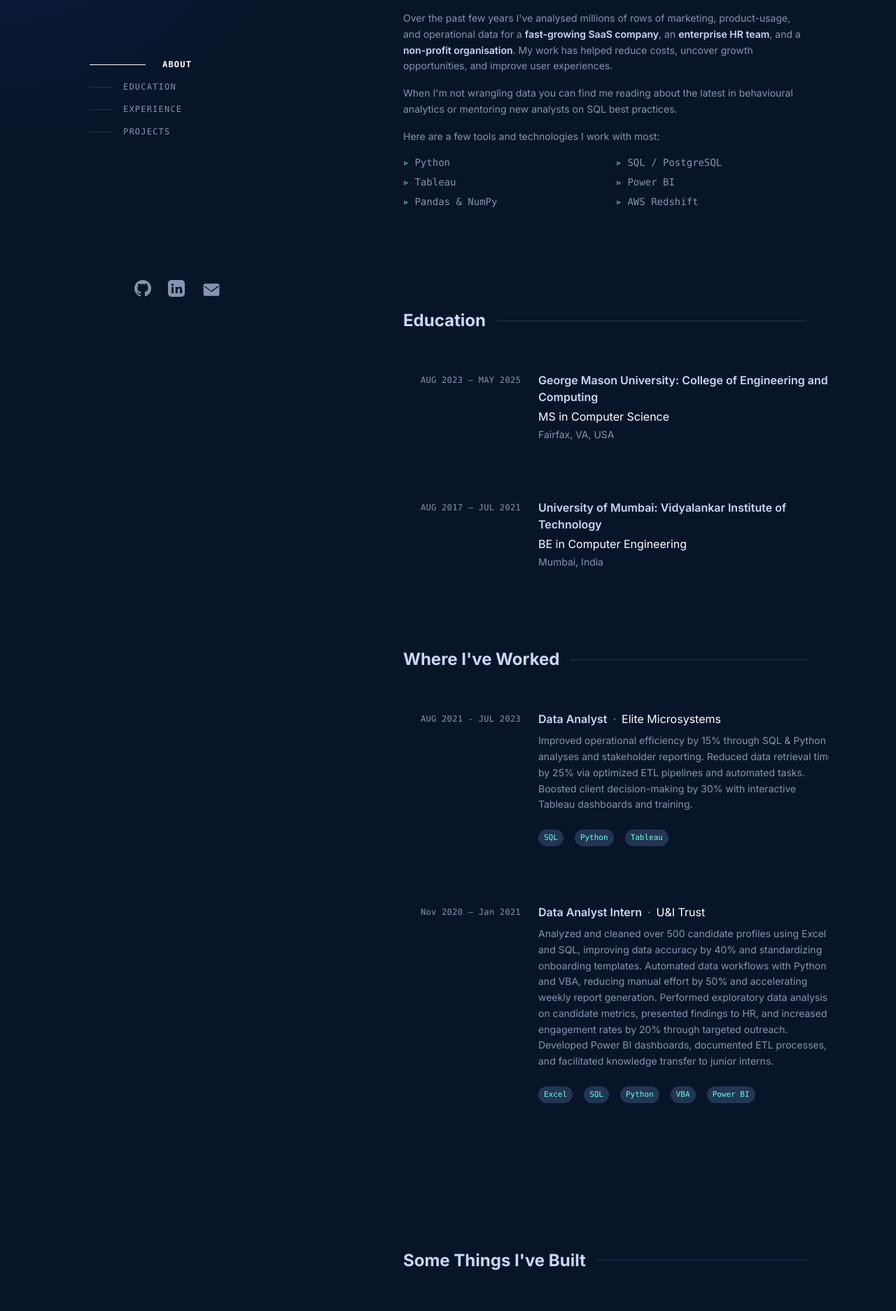
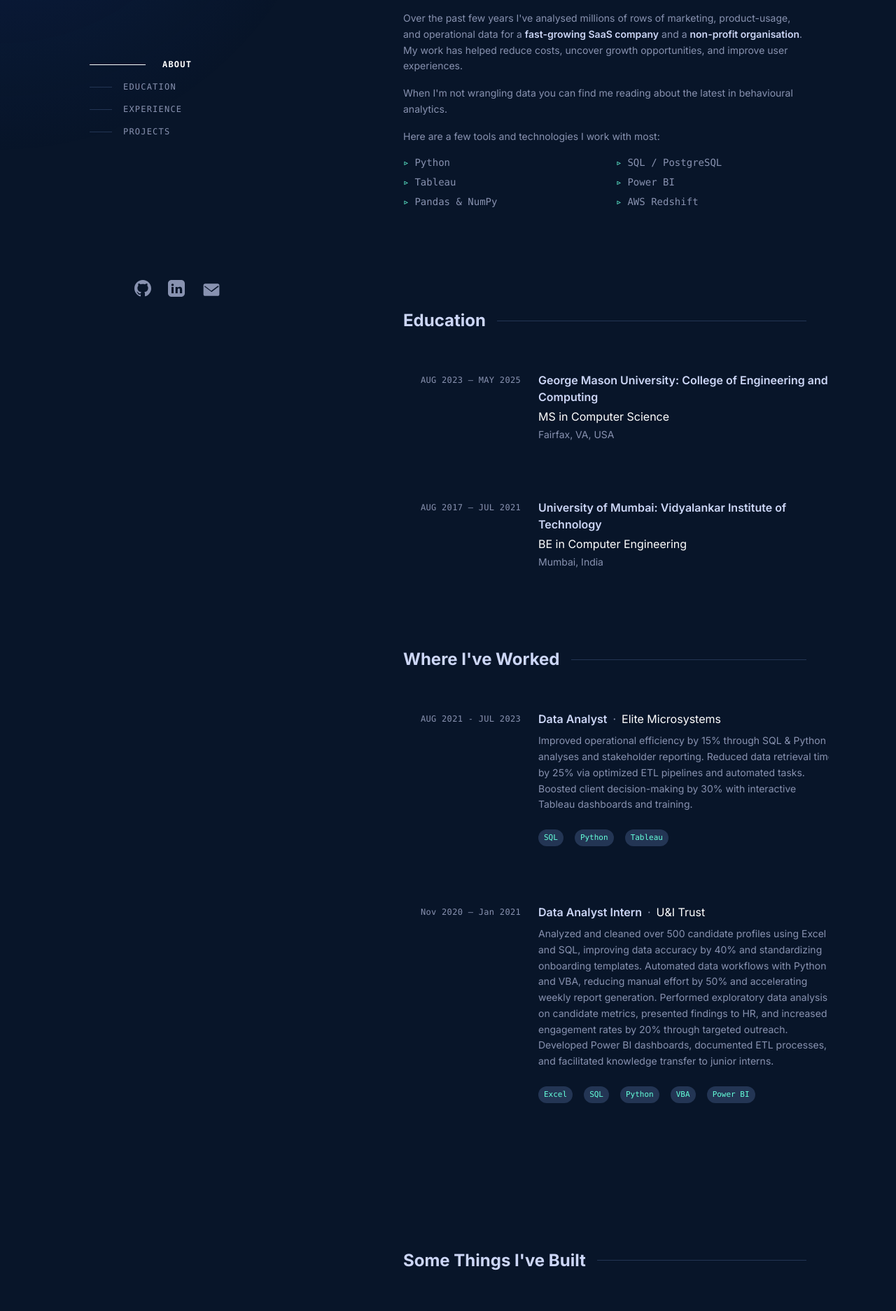
Before and after one commit to Hyperion3112/my-portfolio, a React (Create React App) app: page / in a window 1280 px wide. Shown: the part 260-2133 px from the top of the page at 70% size. Built offline with nearby package versions, Linux system fonts and the light colour scheme.

Commit message:
Update Projects section: make project titles clickable links

```diff
--- a/src/components/About.jsx
+++ b/src/components/About.jsx
@@ -39,10 +39,10 @@ export default function About() {
           Hello! I'm <span className="text-[#ccd6f6] font-semibold">Shaunak</span>, a <span className="text-[#ccd6f6] font-semibold">data analyst</span> who loves to dive deep into data and surface clear, actionable insights. From building dashboards that empower executives to automating data pipelines that save hours every week, I enjoy turning messy datasets into stories that drive business decisions.
         </p>
         <p className="text-[#8892b0] mb-4 leading-relaxed">
-          Over the past few years I've analysed millions of rows of marketing, product-usage, and operational data for a <span className="text-[#ccd6f6] font-semibold">fast-growing SaaS company</span>, an <span className="text-[#ccd6f6] font-semibold">enterprise HR team</span>, and a <span className="text-[#ccd6f6] font-semibold">non-profit organisation</span>. My work has helped reduce costs, uncover growth opportunities, and improve user experiences.
+          Over the past few years I've analysed millions of rows of marketing, product-usage, and operational data for a <span className="text-[#ccd6f6] font-semibold">fast-growing SaaS company</span> and a <span className="text-[#ccd6f6] font-semibold">non-profit organisation</span>. My work has helped reduce costs, uncover growth opportunities, and improve user experiences.
         </p>
         <p className="text-[#8892b0] mb-4 leading-relaxed">
-          When I'm not wrangling data you can find me reading about the latest in behavioural analytics or mentoring new analysts on SQL best practices.
+          When I'm not wrangling data you can find me reading about the latest in behavioural analytics.
         </p>
         <p className="text-[#8892b0] leading-relaxed mb-4">
           Here are a few tools and technologies I work with most:
--- a/src/components/Projects.jsx
+++ b/src/components/Projects.jsx
@@ -172,25 +172,30 @@ export default function Projects() {
               {/* Right: Content */}
               <div className="col-span-4 flex flex-col px-6 py-4 md:pl-8">
                 <div className="flex items-center flex-wrap mb-2 w-full">
-                  <h3
-                    className={`text-[#ccd6f6] font-semibold text-xl mr-2 group-hover:text-[#64ffda] transition-colors duration-200 ${
-                      proj.hasEmbeddedDashboard ? 'cursor-pointer hover:underline' : ''
-                    }`}
-                    onClick={() => proj.hasEmbeddedDashboard && openModal(proj)}
-                  >
-                    {proj.title}
-                  </h3>
-                  {proj.link && (
+                  {proj.link ? (
                     <a
                       href={proj.link}
                       target="_blank"
                       rel="noopener noreferrer"
-                      className="ml-2 mt-1 inline-block text-[#64ffda] hover:text-[#64ffda]/80 transition-colors duration-200"
+                      className="text-[#ccd6f6] font-semibold text-xl mr-2 group-hover:text-[#64ffda] transition-colors duration-200 hover:underline"
+                      onClick={(e) => {
+                        if (proj.hasEmbeddedDashboard) {
+                          e.preventDefault();
+                          openModal(proj);
+                        }
+                      }}
                     >
-                      <svg width="20" height="20" fill="currentColor" viewBox="0 0 24 24">
-                        <path d="M18 13v6a2 2 0 0 1-2 2H5a2 2 0 0 1-2-2V8a2 2 0 0 1 2-2h6M15 3h6v6M10 14L21 3"/>
-                      </svg>
+                      {proj.title}
                     </a>
+                  ) : (
+                    <h3
+                      className={`text-[#ccd6f6] font-semibold text-xl mr-2 group-hover:text-[#64ffda] transition-colors duration-200 ${
+                        proj.hasEmbeddedDashboard ? 'cursor-pointer hover:underline' : ''
+                      }`}
+                      onClick={() => proj.hasEmbeddedDashboard && openModal(proj)}
+                    >
+                      {proj.title}
+                    </h3>
                   )}
                 </div>
                 <p className="text-[#8892b0] leading-relaxed mb-4 flex-grow group-hover:text-white transition-colors duration-200 max-w-2xl">
```
